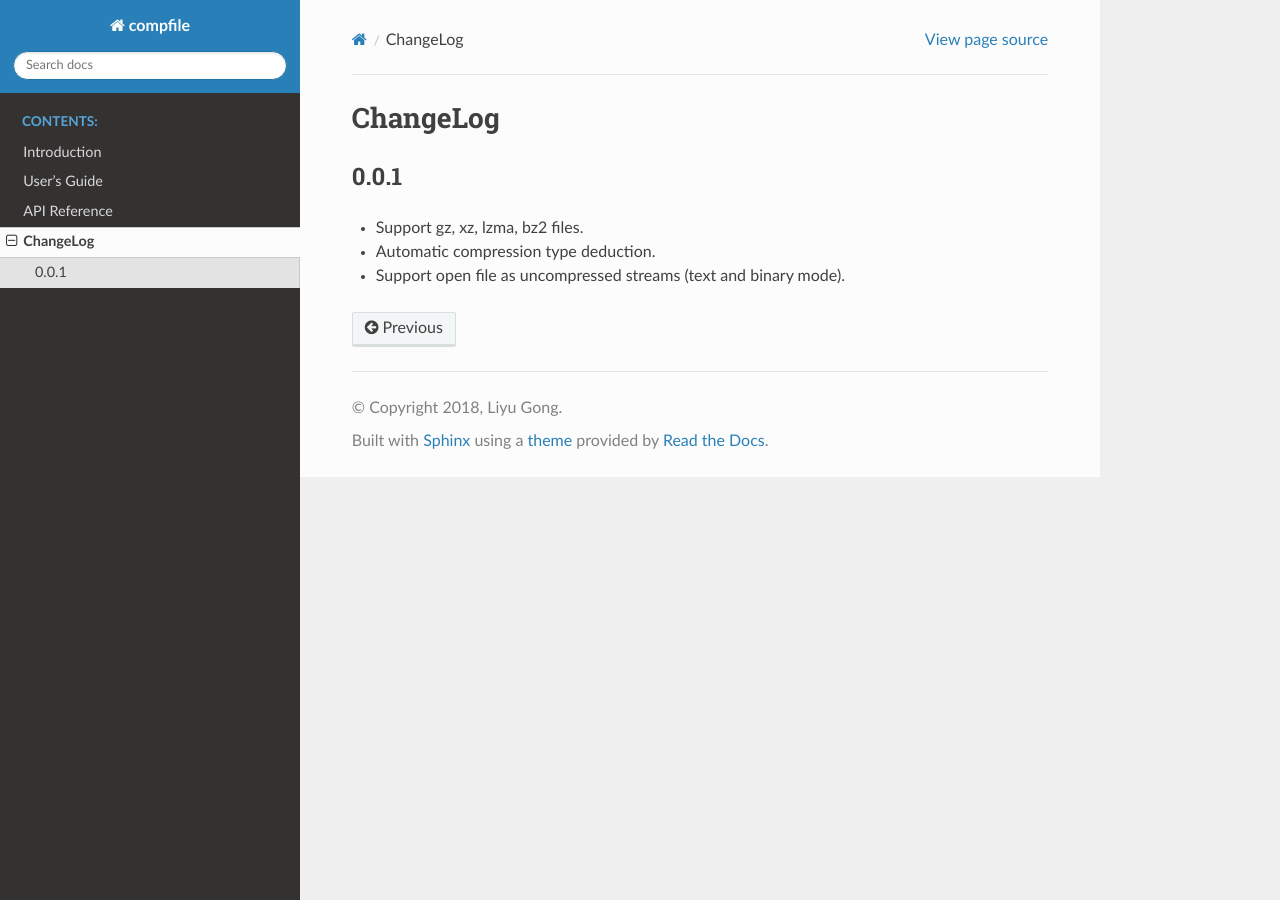
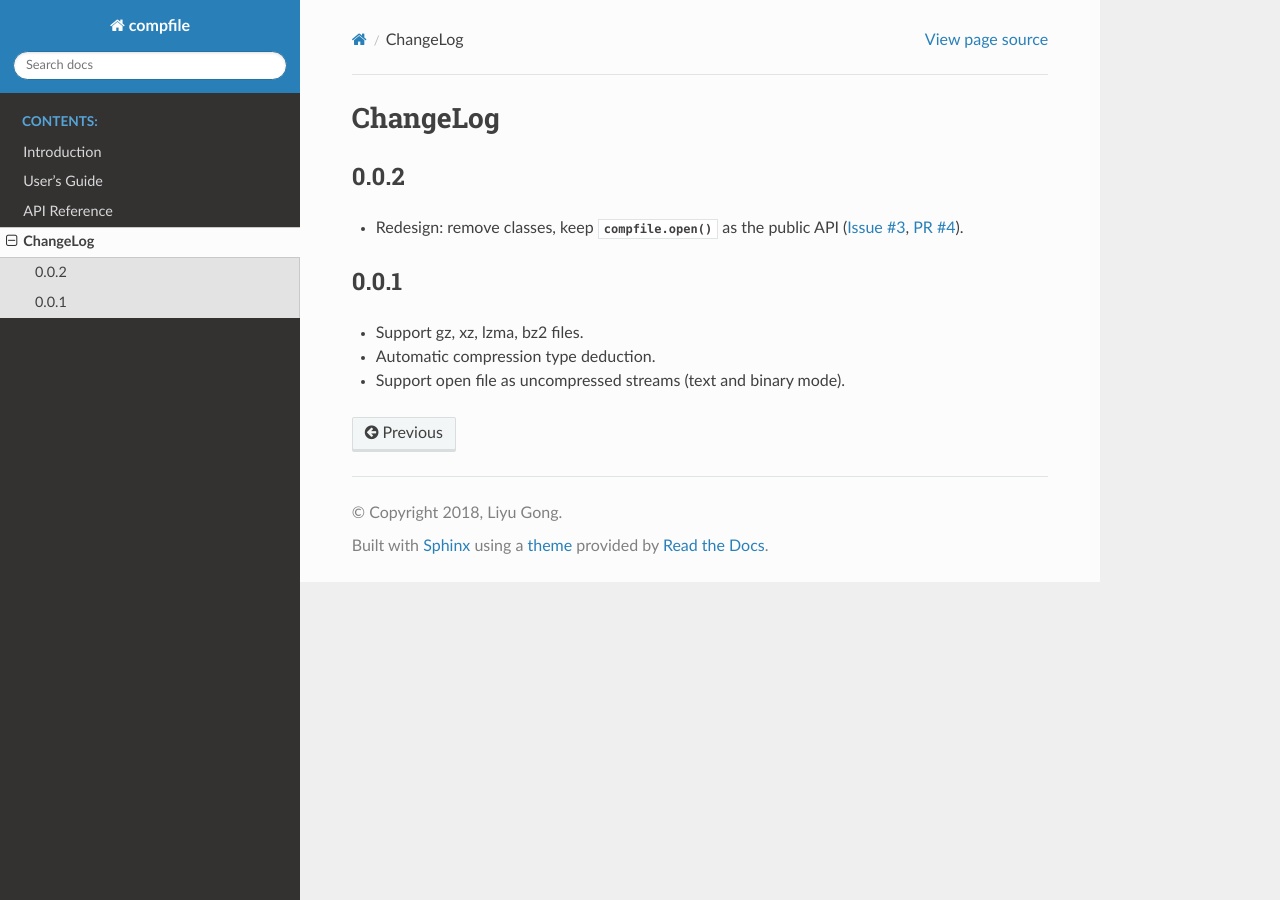
Before and after one commit to gongliyu/compfile, a Sphinx documentation site: the page built from docs/changelog.rst, in a window 1280 px wide. Built offline with Sphinx 7.4.7 and the Read the Docs theme 2.0.0, drawn with Linux system fonts in a browser that asks for light colours.

```diff
--- a/docs/changelog.rst
+++ b/docs/changelog.rst
@@ -3,6 +3,10 @@
 
 .. currentmodule:: compfile
 
+0.0.2
+-----
+* Redesign: remove classes, keep :func:`compfile.open` as the public
+  API (:issue:`3`, :pr:`4`).
 
 0.0.1
 -----
```
Also changed, not shown: .travis.yml.
